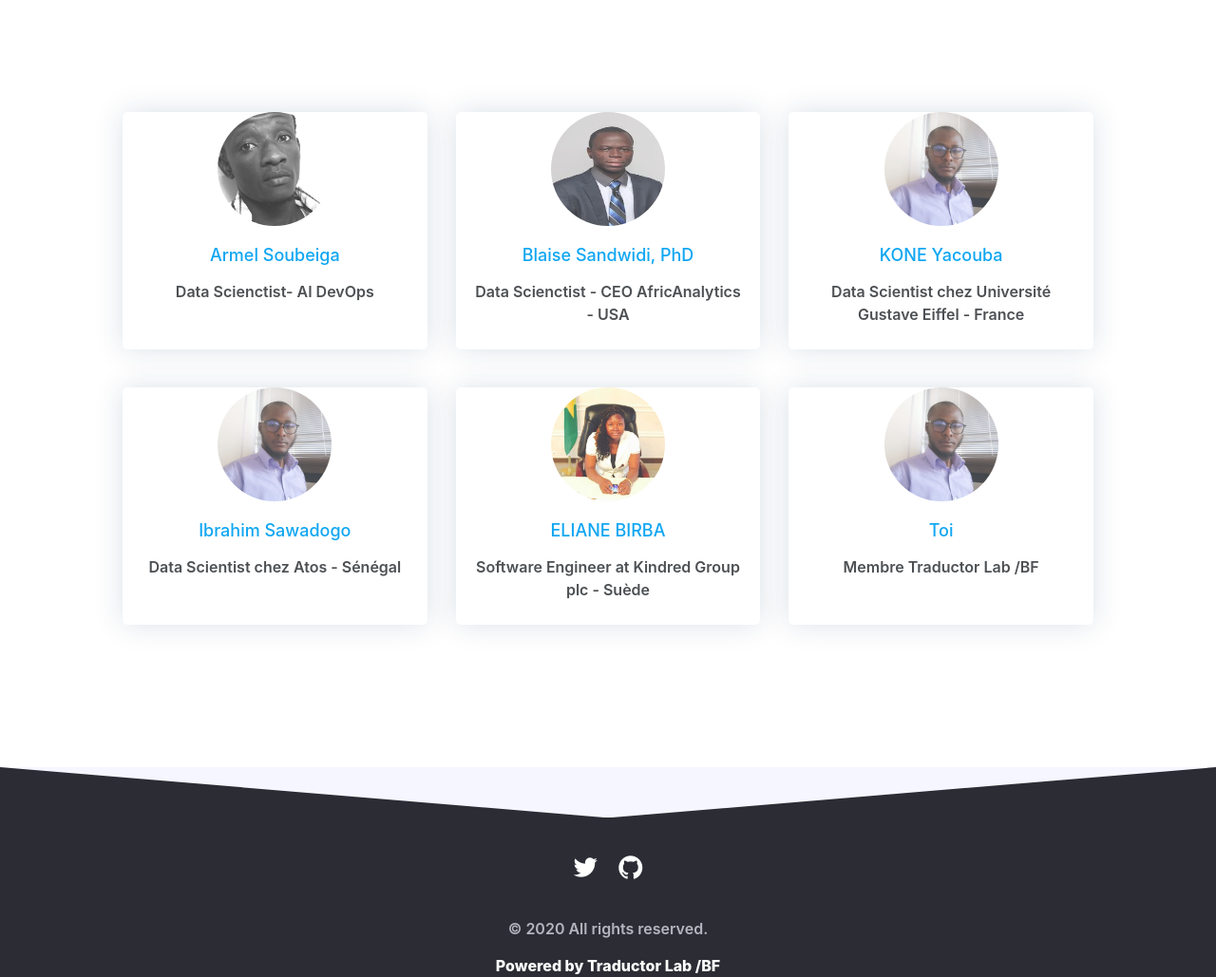
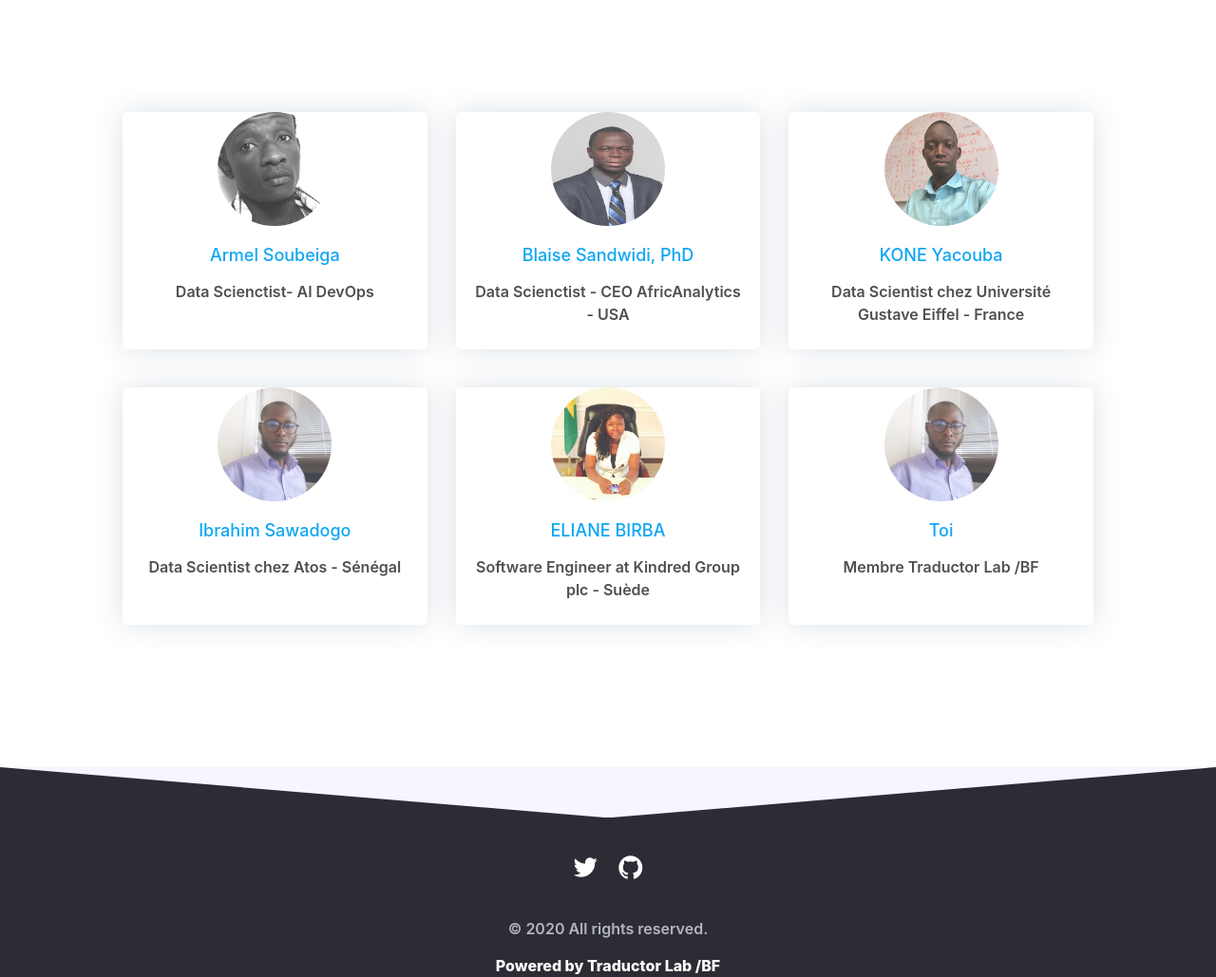
Before and after one commit to traductorlab-bf/traductorlab-bf.github.io, a Jekyll site: the page built from community.html, in a window 1280 px wide and 1343 px high. Shown: the part 314-1343 px from the top of the window at 95% size. Built offline with Jekyll 4.4.1, drawn with Linux system fonts in a browser that asks for light colours; nearby versions of some CDN libraries; comment, search, counter and statistics services are not loaded.

Commit message:
Update community.html

```diff
--- a/community.html
+++ b/community.html
@@ -113,7 +113,7 @@ title: community
                         <div class="frontside">
                             <div class="card">
                                 <div class="card-body text-center">
-                                    <p><img class=" img-fluid" src="team/4.jpg" alt="card image"></p>
+                                    <p><img class=" img-fluid" src="team/3.jpg" alt="card image"></p>
                                     <h4 class="card-title" style="font-size:18px">KONE Yacouba</h4>
                                     <p class="card-text" style="font-size:16px">Data Scientist chez Université Gustave Eiffel - France</p>
                                 </div>
```
